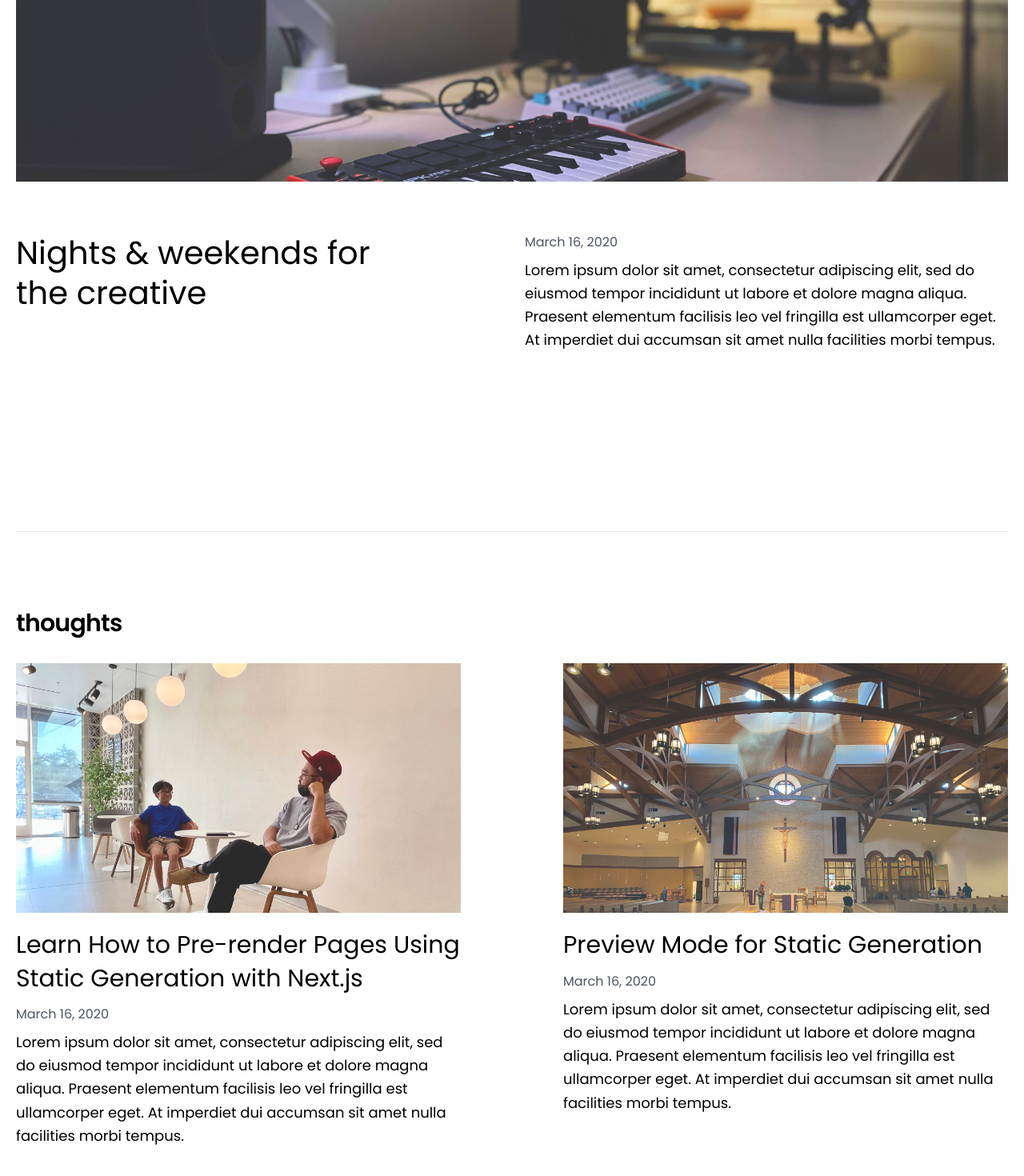
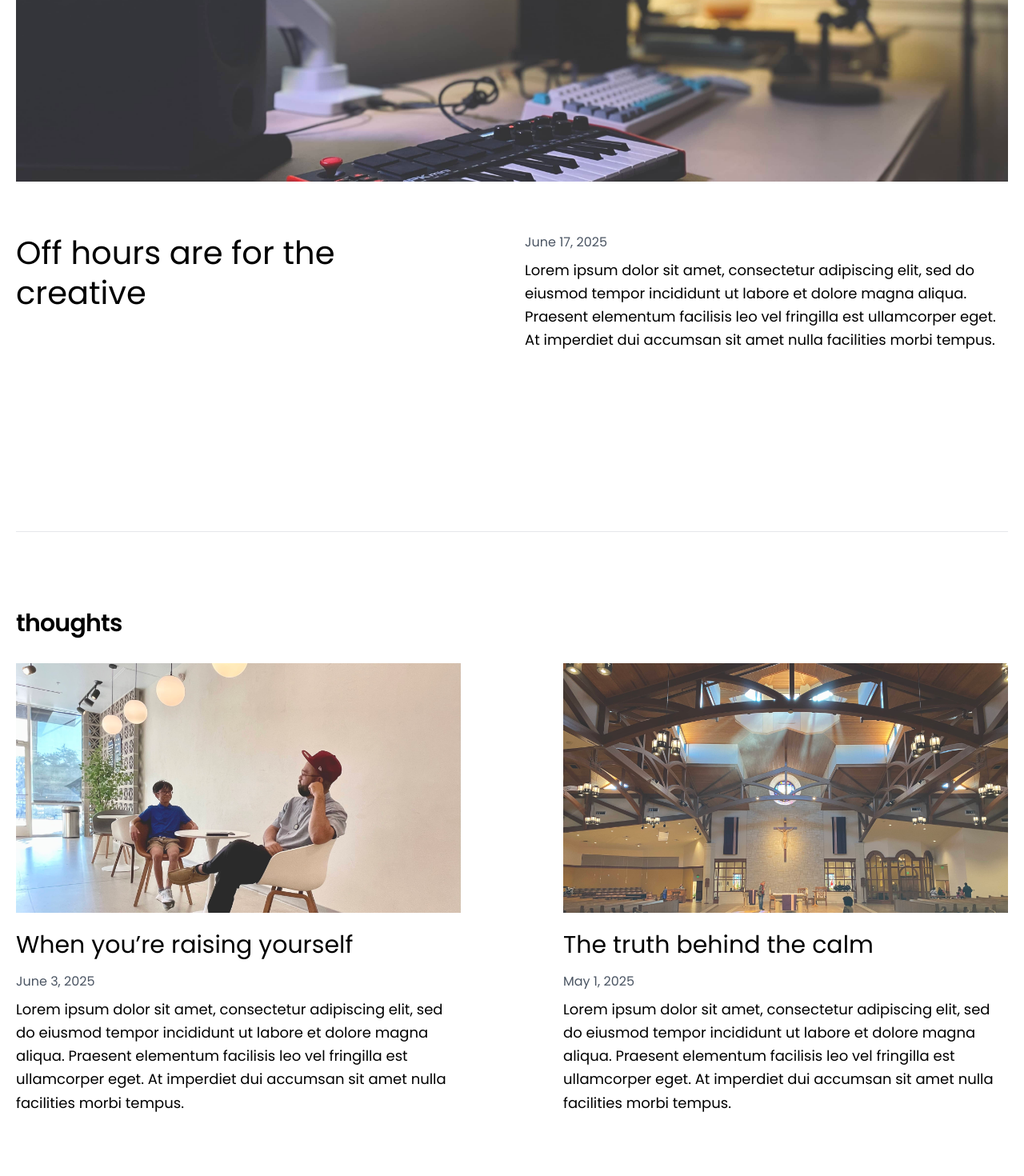
Before and after one commit to techtolentino/rt-26, a Next.js app: page / in a window 1280 px wide. Shown: the part 634-2104 px from the top of the page at 80% size. Built offline with nearby package versions, Linux system fonts and the light colour scheme.

Commit message:
feat: update posts

```diff
--- a/_posts/preview.md
+++ b/_posts/off-hours-are-for-the-creative.md
@@ -1,10 +1,10 @@
 ---
-title: "Preview Mode for Static Generation"
+title: "Off hours are for the creative"
 excerpt: "Lorem ipsum dolor sit amet, consectetur adipiscing elit, sed do eiusmod tempor incididunt ut labore et dolore magna aliqua. Praesent elementum facilisis leo vel fringilla est ullamcorper eget. At imperdiet dui accumsan sit amet nulla facilities morbi tempus."
-coverImage: "/assets/blog/preview/svdp.jpg"
-date: "2020-03-16T05:35:07.322Z"
+coverImage: "/assets/blog/dynamic-routing/desk.jpg"
+date: "2025-06-17"
 ogImage:
-  url: "/assets/blog/preview/svdp.jpg"
+  url: "/assets/blog/dynamic-routing/desk.jpg"
 ---
 
 Lorem ipsum dolor sit amet, consectetur adipiscing elit, sed do eiusmod tempor incididunt ut labore et dolore magna aliqua. Praesent elementum facilisis leo vel fringilla est ullamcorper eget. At imperdiet dui accumsan sit amet nulla facilities morbi tempus. Praesent elementum facilisis leo vel fringilla. Congue mauris rhoncus aenean vel. Egestas sed tempus urna et pharetra pharetra massa massa ultricies.
--- a/_posts/dynamic-routing.md
+++ b/_posts/the-truth-behind-the-calm.md
@@ -1,10 +1,10 @@
 ---
-title: "Nights & weekends for the creative"
+title: "The truth behind the calm"
 excerpt: "Lorem ipsum dolor sit amet, consectetur adipiscing elit, sed do eiusmod tempor incididunt ut labore et dolore magna aliqua. Praesent elementum facilisis leo vel fringilla est ullamcorper eget. At imperdiet dui accumsan sit amet nulla facilities morbi tempus."
-coverImage: "/assets/blog/dynamic-routing/desk.jpg"
-date: "2020-03-16T05:35:07.322Z"
+coverImage: "/assets/blog/preview/svdp.jpg"
+date: "2025-05-01"
 ogImage:
-  url: "/assets/blog/dynamic-routing/desk.jpg"
+  url: "/assets/blog/preview/svdp.jpg"
 ---
 
 Lorem ipsum dolor sit amet, consectetur adipiscing elit, sed do eiusmod tempor incididunt ut labore et dolore magna aliqua. Praesent elementum facilisis leo vel fringilla est ullamcorper eget. At imperdiet dui accumsan sit amet nulla facilities morbi tempus. Praesent elementum facilisis leo vel fringilla. Congue mauris rhoncus aenean vel. Egestas sed tempus urna et pharetra pharetra massa massa ultricies.
--- a/_posts/hello-world.md
+++ b/_posts/when-youre-raising-yourself.md
@@ -1,8 +1,8 @@
 ---
-title: "Learn How to Pre-render Pages Using Static Generation with Next.js"
+title: "When you’re raising yourself"
 excerpt: "Lorem ipsum dolor sit amet, consectetur adipiscing elit, sed do eiusmod tempor incididunt ut labore et dolore magna aliqua. Praesent elementum facilisis leo vel fringilla est ullamcorper eget. At imperdiet dui accumsan sit amet nulla facilities morbi tempus."
 coverImage: "/assets/blog/hello-world/self.jpg"
-date: "2020-03-16T05:35:07.322Z"
+date: "2025-06-03"
 ogImage:
   url: "/assets/blog/hello-world/self.jpg"
 ---
--- a/src/app/layout.tsx
+++ b/src/app/layout.tsx
@@ -12,7 +12,7 @@ const inter = Poppins({
 });
 
 export const metadata: Metadata = {
-  title: `${AUTHOR_NAME} | Portfolio`,
+  title: `${AUTHOR_NAME}’s portfolio | work & thoughts`,
   description: `work and thoughts by ${AUTHOR_NAME}.`,
   openGraph: {
     images: [HOME_OG_IMAGE_URL],
```
